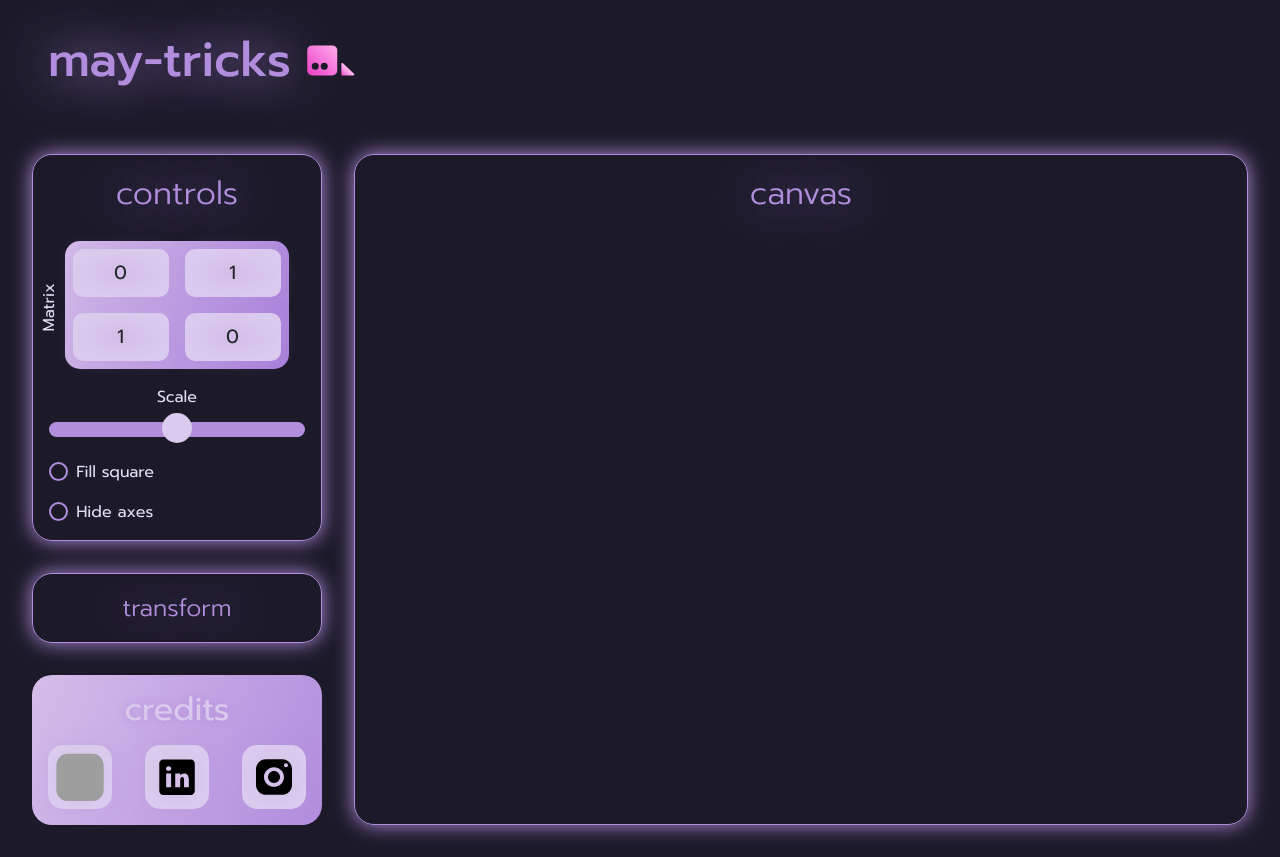
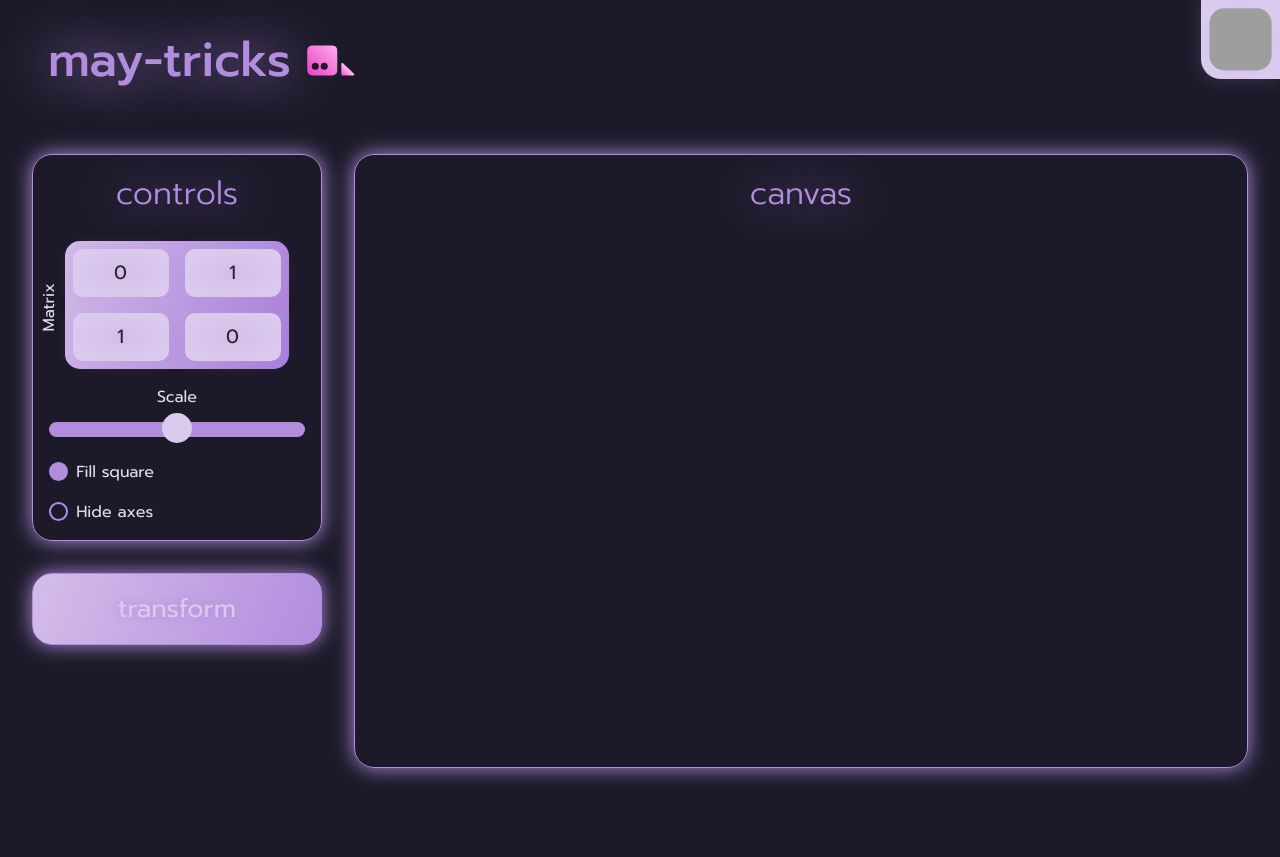
Before and after one commit to alexlostorto/may-tricks, a PHP site: page / in a window 1280 px wide. After the commit the page ends 782 px from the top, so only its background shows below. Run offline with PHP 8.4, Linux system fonts and the light colour scheme; grey boxes are pictures that could not be loaded.

Commit message:
Redesign credits section

```diff
--- a/components/graphics.php
+++ b/components/graphics.php
@@ -72,9 +72,7 @@ class Controls {
     }
 
     hideAxes() {
-        console.log(graphics.axes);
         if (this.checked) {
-            console.log(graphics.axes.material);
             const dashedLineMaterial = new THREE.LineDashedMaterial({
                 opacity: 0,
                 visible: false,
@@ -133,7 +131,7 @@ class Graphics {
 
 class UnitSquare {
     constructor(scene) {
-        this.fillColour = colours.accent;
+        this.fillColour = colours.tertiary;
         this.edgeColour = colours.secondary;
         this.lineWidth = 5;
         this.square = this.createSquare(scene);
@@ -149,7 +147,7 @@ class UnitSquare {
 
     createSquare(scene) {
         const squareGeometry = new THREE.PlaneGeometry(1, 1);
-        const material = new THREE.MeshBasicMaterial({ color: colours.accent, side: THREE.DoubleSide });
+        const material = new THREE.MeshBasicMaterial({ color: this.fillColour, side: THREE.DoubleSide });
 
         const square = new THREE.Mesh(squareGeometry, material);
         squareGeometry.translate(0.5, 0.5, 0);
--- a/index.php
+++ b/index.php
@@ -56,8 +56,7 @@ include('./components/header.php');
     }
 
     #controls h2,
-    #canvas h2,
-    #transform {
+    #canvas h2 {
         padding: 1.25rem;
         font-weight: 200;
         color: var(--secondary);
@@ -100,15 +99,19 @@ include('./components/header.php');
 
     #transform {
         margin-top: 2rem;
-        font-size: 1.5rem;
+        font-size: 1.6rem;
         padding: 1rem;
-    }
-
-    #transform:hover {
         background: linear-gradient(112deg, var(--primary) 0%, var(--secondary) 100%);
         color: var(--light-primary);
         font-weight: 400;
         text-shadow: 0 0 10px var(--secondary);
+    }
+
+    #transform:hover {
+        background: var(--accent);
+        font-weight: 200;
+        color: var(--secondary);
+        text-shadow: 0 0 50px var(--secondary);
     }
 
     input[type='range'] {
@@ -203,31 +206,42 @@ include('./components/header.php');
         background-color: var(--secondary);
     }
 
-    #credits {
-        border-radius: 20px;
+    #github {
+        position: fixed;
+        right: 0;
+        top: 0;
+        border-bottom-left-radius: 20px;
         background: linear-gradient(112deg, var(--primary) 0%, var(--secondary) 100%);
-        padding: 1rem;
-    }
-
-    #credits h2 {
-        color: var(--light-primary);
-        font-weight: 400;
-        text-shadow: 0 0 10px var(--secondary);
-        margin-bottom: 1rem;
-    }
-
-    #credits .social {
-        width: 4rem;
-        height: 4rem;
         padding: 0.5rem;
-        border-radius: 15px;
         background: radial-gradient(50% 50% at 50% 50%, #D4BDE9 0%, #DACAED 100%);
         box-shadow: 0px 0px 16.5px 0px rgba(177, 140, 222, 0.25);
     }
 
-    #credits .social:hover {
+    #github:hover {
         cursor: pointer;
-        opacity: 0.6;
+        box-shadow: 0px 0px 50px 20px rgba(177, 140, 222, 0.25);
+    }
+
+    #github:hover svg {
+        animation: wave 0.5s ease forwards;
+    }
+
+    @keyframes wave {
+        0% {
+            transform: rotate(0deg);
+        }
+
+        30% {
+            transform: rotate(30deg);
+        }
+
+        60% {
+            transform: rotate(-30deg);
+        }
+
+        100% {
+            transform: rotate(0deg);
+        }
     }
 
     #canvas {
@@ -244,6 +258,9 @@ include('./components/header.php');
 <header class="d-flex align-items-center">
     <h1>may-tricks</h1>
     <?php include('./assets/svg/logo.svg'); ?>
+    <a id="github" class="d-flex justify-content-center align-items-center" href="https://github.com/alexlostorto/may-tricks" target="_blank">
+        <?php include('./assets/svg/github.svg'); ?>
+    </a>
 </header>
 <main class="d-flex flex-row w-100 h-100">
     <section id="information" class="d-flex flex-column align-items-center justify-content-between">
@@ -261,7 +278,7 @@ include('./components/header.php');
                     <input id="scale" type="range"/>
                 </div>
                 <div class="checklist">
-                    <input type="checkbox" id="fill">
+                    <input type="checkbox" id="fill" checked="true">
                     <label for="fill">Fill square</label>
                 </div>
                 <div class="checklist">
@@ -271,20 +288,6 @@ include('./components/header.php');
             </section>
             <button id="transform" class="w-100">transform</button>
         </div>
-        <section id="credits" class="d-flex flex-column align-items-center w-100">
-            <h2>credits</h2>
-            <div class="d-flex flex-row w-100 justify-content-between">
-                <a class="social d-flex justify-content-center align-items-center" href="https://github.com/alexlostorto">
-                    <?php include('./assets/svg/github.svg'); ?>
-                </a>
-                <a class="social d-flex justify-content-center align-items-center" href="https://www.linkedin.com/in/alex-lo-storto">
-                    <?php include('./assets/svg/linkedin.svg'); ?>
-                </a>
-                <a class="social d-flex justify-content-center align-items-center" href="https://www.instagram.com/alexlostorto/">
-                    <?php include('./assets/svg/instagram.svg'); ?>
-                </a>
-            </div>
-        </section>
     </section>
     <section id="canvas" class="d-flex flex-column align-items-center w-100 h-100">
         <h2>canvas</h2>
```
